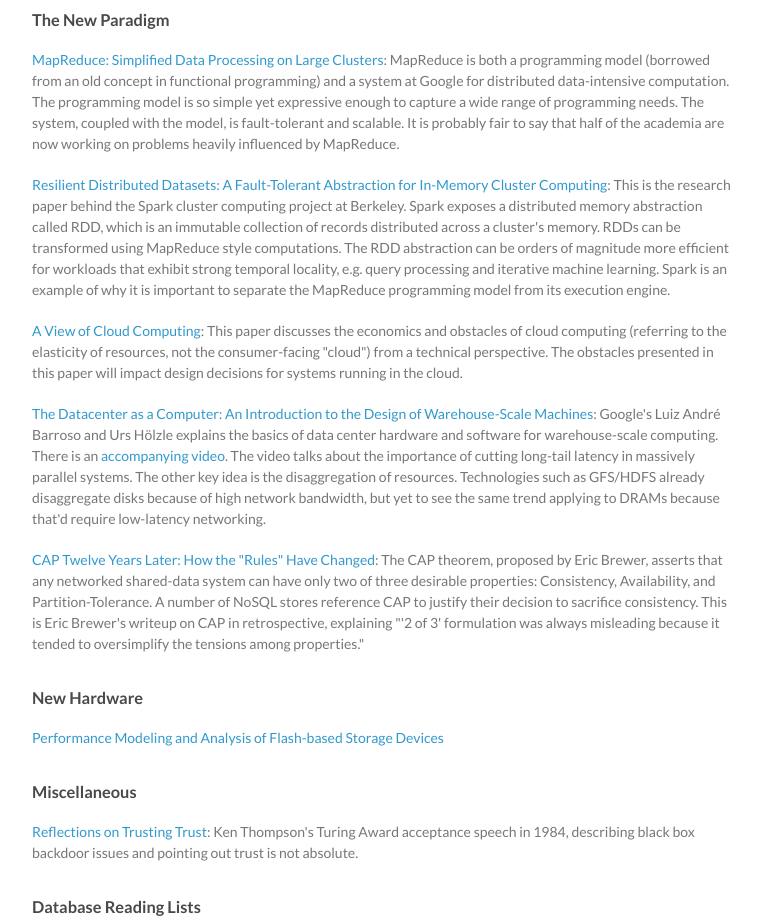
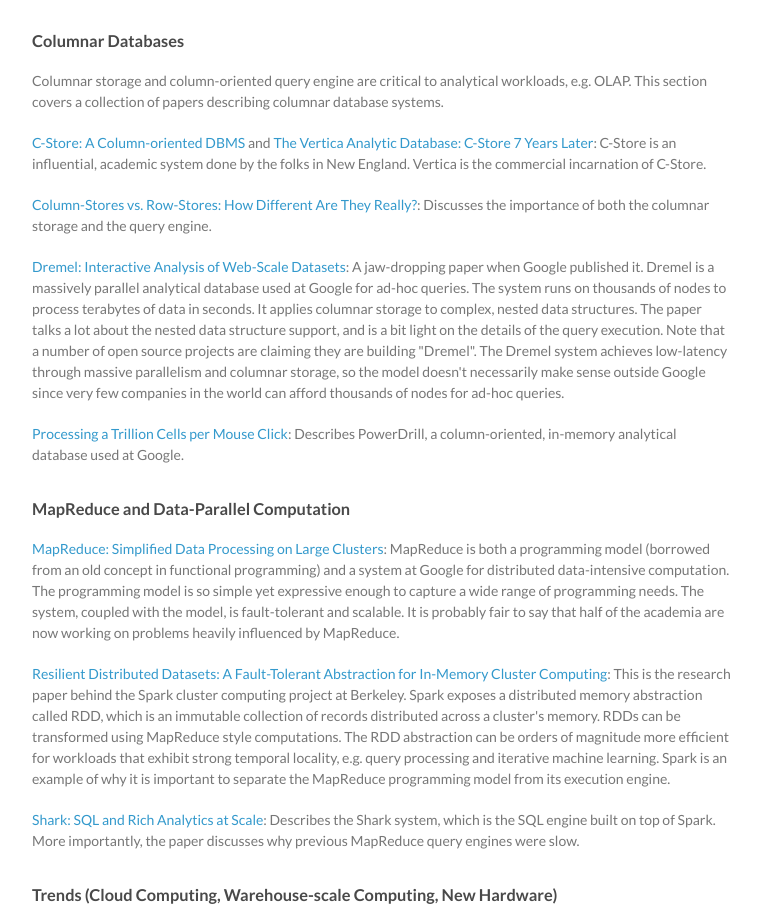
Before and after one commit to rxin/db-readings, a plain HTML site: page index.html in a window 1280 px wide. Shown: the part 1846-2767 px from the top of the page, without its empty margins (26-787 px from the left). Drawn offline with Linux system fonts and the light colour scheme.

Commit message:
Added a few new papers, including PowerDrill, Vertica, Shark, and bitmap indexes.

```diff
--- a/index.html
+++ b/index.html
@@ -46,6 +46,8 @@
 <p><a href="http://www.cs.berkeley.edu/~rxin/db-papers/B-tree.pdf">Efficient  Locking for Concurrent Operations on B-Trees</a> and <a href="http://www.cs.berkeley.edu/~rxin/db-papers/R-tree.pdf">The R*-tree:
 An Efficient and Robust Access Method for Points and Rectangles</a>: B-Tree is a core data structure in databases (not just relational). It is optimized and has a low read amplification factor for random lookups of on-disk data. R-tree is an extension of B-tree to support lookups of multi-dimensional data, e.g. geodata.</p>
 
+<p><a href="http://www.cs.duke.edu/courses/spring03/cps216/papers/oneil-quass-1997.pdf">Improved Query Performance with Variant Indexes</a>: Analytical databases and OLTP databases require different trade-offs. These are reflected in the choices of indexing data structures. This paper talks about a number of index data structures more suitable for analytical databases.</p>
+
 <p><a href="http://www.cs.berkeley.edu/~rxin/db-papers/OCC-Optimistic-Concurrency-Control.pdf">On Optimistic Methods for Concurrency Control</a>: There are two ways to support concurrency. The first is the pessimistic way, i.e. to lock shared data preemptively. This paper explains an alternatively to locking called Optimistic Concurrency Control. Optimistic approaches assume conflicts are rare and executes transactions without acquiring locks. Before committing the transactions, the database system checks for conflicts and aborts/restarts transactions if conflicts arise.</p>
 
 <p><a href="http://www.cs.berkeley.edu/~rxin/db-papers/SystemR-Optimizer.pdf">Access Path Selection in a Relational Database Management System</a>: The basics of query optimization. SQL is declarative, i.e. you specify using a query language what data you want, not how you want it. There are usually multiple ways (query plans) of executing a query. The database system examines multiple plans and decides on an optimal one (best-effort). This process is called query optimization. The traditional way of doing query optimization is to have a cost-model for different access methods and query plans. This paper explains the cost-model and a dynamic programming algorithm to pick the best plan.</p>
@@ -62,8 +64,6 @@ An Efficient and Robust Access Method for Points and Rectangles</a>: B-Tree is a
 
 <p><a href="http://www.cs.ubc.ca/%7Erap/teaching/504/2010/readings/history-of-system-r.pdf">A History and Evaluation of System R</a>: There were System R from IBM and Ingres from Berkeley, two systems that showed relational database was feasible. This paper describes System R. It is impressive and scary to note that the internals of relational database systems in 2012 look a lot like System R in 1981.</p>
 
-<p><a href="http://www.cs.berkeley.edu/~rxin/db-papers/C-Store.pdf">C-Store: A Column-oriented DBMS</a>: Describes the columnar database system optimized for analytical workloads. C-Store consists of two components: a read-optimized store and a (in-memory) writeable store optimized for updates.</p>
-
 <p><a href="http://research.google.com/archive/gfs.html">The Google File System</a> and <a href="http://research.google.com/archive/bigtable.html">Bigtable: A Distributed Storage System for Structured Data</a>: Two core components of Google's data infrastructure. GFS is an append-only distributed file system for large sequential reads (data-intensive applications). BigTable is high-performance distributed data store that builds on GFS. One way to think about it is that GFS is optimized for high throughput, and BigTable explains how to build a low-latency data store on top of GFS. Some of these might have been replaced by newer proprietary technologies internal to Google, but the ideas stand.</p>
 
 <p><a href="http://www.cs.berkeley.edu/~rxin/db-papers/Chord-DHT.pdf">Chord: A Scalable Peer-to-peer Lookup Service for Internet Applications</a> and <a href="http://www.cs.berkeley.edu/~rxin/db-papers/Dynamo.pdf">Dynamo: Amazon’s Highly Available Key-value Store</a>: Chord was born in the days when distributed hash tables was a hot research. It does one thing, and does it really well: how to look up the location of a key in a completely distributed setting (peer-to-peer) using consistent hashing. The Dynamo paper explains how to build a distributed key-value store using Chord. Note some design decisions change from Chord to Dynamo, e.g. finger table O(logN) vs O(N), because in Dynamo's case, Amazon has more control over nodes in a data center, while Chord assumes peer-to-peer nodes in wide area networks.</p>
@@ -73,12 +73,38 @@ An Efficient and Robust Access Method for Points and Rectangles</a>: B-Tree is a
 <!--- ############################################################ -->
 <!--- ############################################################ -->
 <!--- ############################################################ -->
-<h3>The New Paradigm</h3>
+<h3>Columnar Databases</h3>
+
+<p>Columnar storage and column-oriented query engine are critical to analytical workloads, e.g. OLAP.
+This section covers a collection of papers describing columnar database systems.</p>
+
+<p><a href="http://www.cs.berkeley.edu/~rxin/db-papers/C-Store.pdf">C-Store: A Column-oriented DBMS</a> and <a href="http://vldb.org/pvldb/vol5/p1790_andrewlamb_vldb2012.pdf">The Vertica Analytic Database: C-Store 7 Years Later</a>: C-Store is an influential, academic system done by the folks in New England. Vertica is the commercial incarnation of C-Store.</p>
+
+<p><a href="http://db.csail.mit.edu/projects/cstore/abadi-sigmod08.pdf">Column-Stores vs. Row-Stores: How Different Are They Really?</a>: Discusses the importance of both the columnar storage and the query engine.</p>
+
+<p><a href="http://research.google.com/pubs/pub36632.html">Dremel: Interactive Analysis of Web-Scale Datasets</a>: A jaw-dropping paper when Google published it. Dremel is a massively parallel analytical database used at Google for ad-hoc queries. The system runs on thousands of nodes to process terabytes of data in seconds. It applies columnar storage to complex, nested data structures. The paper talks a lot about the nested data structure support, and is a bit light on the details of the query execution. Note that a number of open source projects are claiming they are building "Dremel". The Dremel system achieves low-latency through massive parallelism and columnar storage, so the model doesn't necessarily make sense outside Google since very few companies in the world can afford thousands of nodes for ad-hoc queries.</p>
+
+<p><a href="http://vldb.org/pvldb/vol5/p1436_alexanderhall_vldb2012.pdf">Processing a Trillion Cells per Mouse Click</a>: Describes PowerDrill, a column-oriented, in-memory analytical database used at Google.</p>
+
+
+<!--- ############################################################ -->
+<!--- ############################################################ -->
+<!--- ############################################################ -->
+<!--- ############################################################ -->
+<h3>MapReduce and Data-Parallel Computation</h3>
 
 <p><a href="http://research.google.com/archive/mapreduce.html">MapReduce: Simplified Data Processing on Large Clusters</a>: MapReduce is both a programming model (borrowed from an old concept in functional programming) and a system at Google for distributed data-intensive computation. The programming model is so simple yet expressive enough to capture a wide range of programming needs. The system, coupled with the model, is fault-tolerant and scalable. It is probably fair to say that half of the academia are now working on problems heavily influenced by MapReduce.</p>
 
 <p><a href="http://www.cs.berkeley.edu/~rxin/db-papers/Spark.pdf">Resilient Distributed Datasets: A Fault-Tolerant Abstraction for In-Memory Cluster Computing</a>: This is the research paper behind the Spark cluster computing project at Berkeley. Spark exposes a distributed memory abstraction called RDD, which is an immutable collection of records distributed across a cluster's memory. RDDs can be transformed using MapReduce style computations. The RDD abstraction can be orders of magnitude more efficient for workloads that exhibit strong temporal locality, e.g. query processing and iterative machine learning.
 Spark is an example of why it is important to separate the MapReduce programming model from its execution engine.</p>
+
+<p><a href="http://www.eecs.berkeley.edu/Pubs/TechRpts/2012/EECS-2012-214">Shark: SQL and Rich Analytics at Scale</a>: Describes the Shark system, which is the SQL engine built on top of Spark. More importantly, the paper discusses why previous MapReduce query engines were slow.</p>
+
+<!--- ############################################################ -->
+<!--- ############################################################ -->
+<!--- ############################################################ -->
+<!--- ############################################################ -->
+<h3>Trends (Cloud Computing, Warehouse-scale Computing, New Hardware)</h3>
 
 <p><a href="http://www.cs.berkeley.edu/~rxin/db-papers/cloudcomputing.pdf">A View of Cloud Computing</a>: This paper discusses the economics and obstacles of cloud computing (referring to the elasticity of resources, not the consumer-facing "cloud") from a technical perspective. The obstacles presented in this paper will impact design decisions for systems running in the cloud.</p>
 
@@ -86,14 +112,9 @@ Spark is an example of why it is important to separate the MapReduce programming
 
 <p><a href="http://www.cs.berkeley.edu/~rxin/db-papers/CAP.pdf">CAP Twelve Years Later: How the "Rules" Have Changed</a>: The CAP theorem, proposed by Eric Brewer, asserts that any net­worked shared-data system can have only two of three desirable properties: Consistency, Availability, and Partition-Tolerance. A number of NoSQL stores reference CAP to justify their decision to sacrifice consistency. This is Eric Brewer's writeup on CAP in retrospective, explaining "'2 of 3' formulation was always misleading because it tended to oversimplify the tensions among properties."</p>
 
+<p><a href="http://www.cs.berkeley.edu/~rxin/db-papers/SSD.pdf">Performance Modeling and Analysis of Flash-based Storage Devices</a></p>
 
-<!--- ############################################################ -->
-<!--- ############################################################ -->
-<!--- ############################################################ -->
-<!--- ############################################################ -->
-<h3>New Hardware</h3>
-
-<p><a href="http://www.cs.berkeley.edu/~rxin/db-papers/SSD.pdf">Performance Modeling and Analysis of Flash-based Storage Devices</a></p>
+<p>Note: I am looking for a good paper to cover GPUs. Any suggestions?</p>
 
 
 <!--- ############################################################ -->
```
